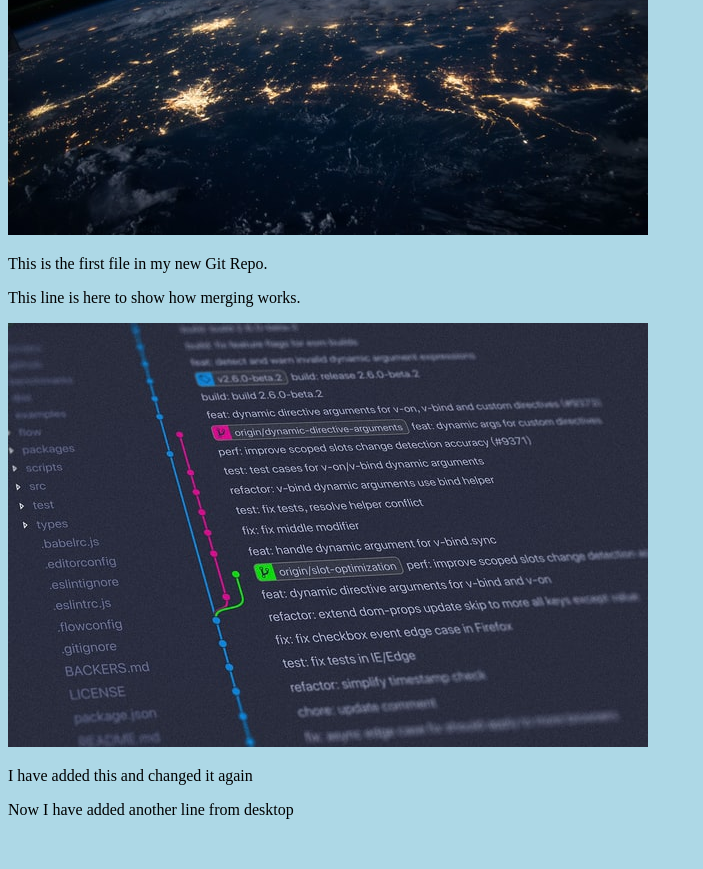
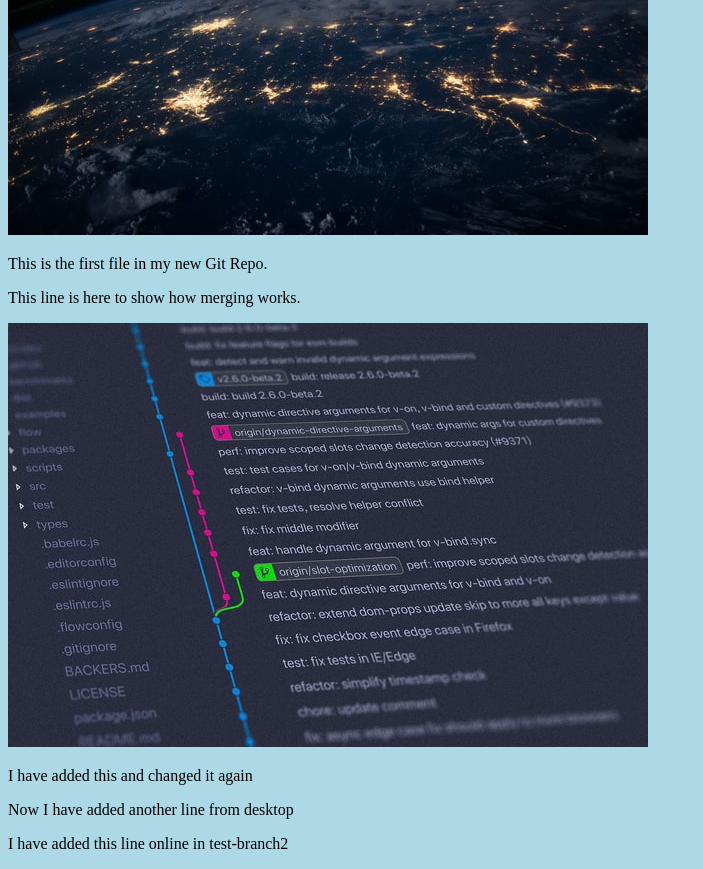
Before and after one commit to sihong1975/my-project2, a plain HTML site: page index.html in a window 1280 px wide. Shown: the part 271-1140 px from the top of the page, without its empty margins (0-703 px from the left). Before the commit the page ends 1106 px from the top, so only its background shows below. Drawn offline with Linux system fonts and the light colour scheme.

Commit message:
added 1 line in the online editor in index.html

```diff
--- a/index.html
+++ b/index.html
@@ -15,5 +15,6 @@
   <div><img src="img_hello_git.jpg" alt="Hello Git" style="width:100%;max-width:640px"></div>
   <p>I have added this and changed it again</p>
   <p>Now I have added another line from desktop</p>
+  <p>I have added this line online in test-branch2</p>
 </body>
 </html>
```
